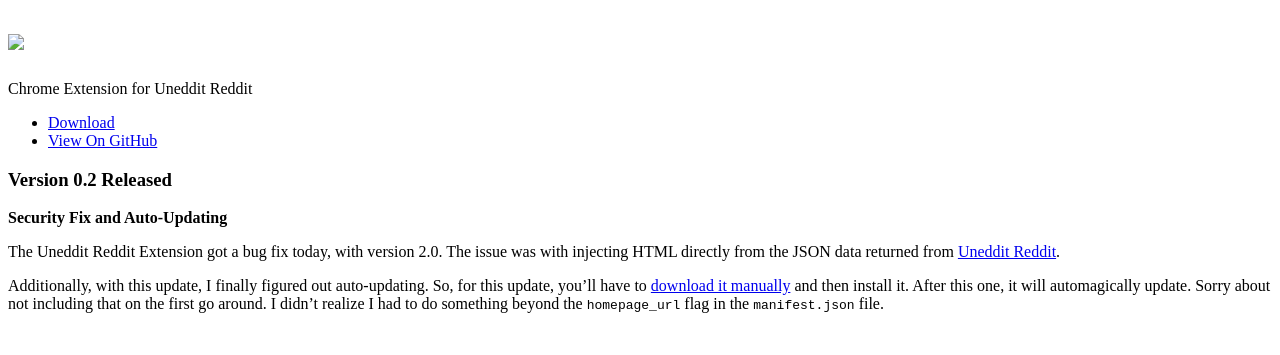
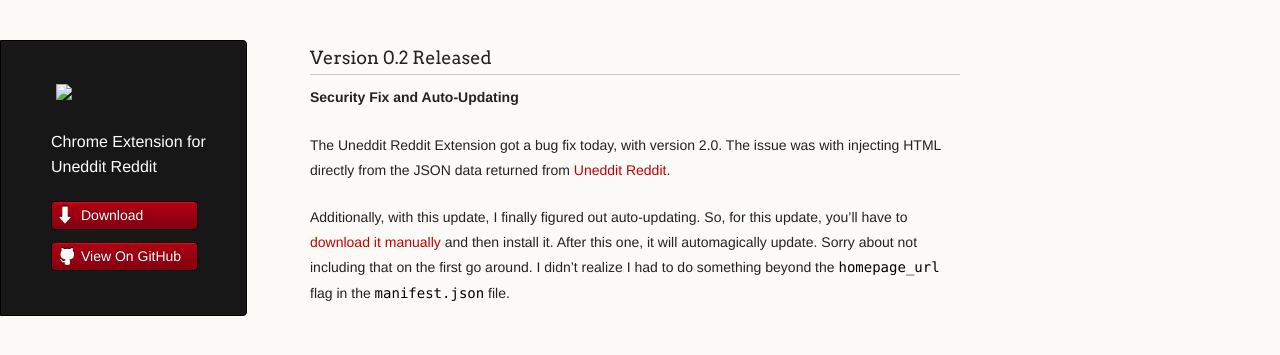
Before and after one commit to meandthewallaby/UnedditExtension, a Jekyll site: the page built from _posts/2012-01-08-version-0.2-released.markdown, in a window 1280 px wide. Shown: the top 355 px of the page. Built offline with Jekyll 4.4.1, drawn with Linux system fonts in a browser that asks for light colours; Markdown is read by kramdown in place of the engine named in the settings.

Commit message:
Just a test

```diff
--- a/_layouts/post.html
+++ b/_layouts/post.html
@@ -5,8 +5,8 @@
     <meta http-equiv="X-UA-Compatible" content="chrome=1">
     <title>Uneddit Reddit Chrome Extension - {{ page.title }}</title>
 
-    <link rel="stylesheet" href="stylesheets/styles.css">
-    <link rel="stylesheet" href="stylesheets/pygment_trac.css">
+    <link rel="stylesheet" base="{{ site.baseurl }}" href="/stylesheets/styles.css">
+    <link rel="stylesheet" base="{{ site.baseurl }}" href="/stylesheets/pygment_trac.css">
     <script src="javascripts/scale.fix.js"></script>
     <meta name="viewport" content="width=device-width, initial-scale=1, user-scalable=no">
     <!--[if lt IE 9]>
```
